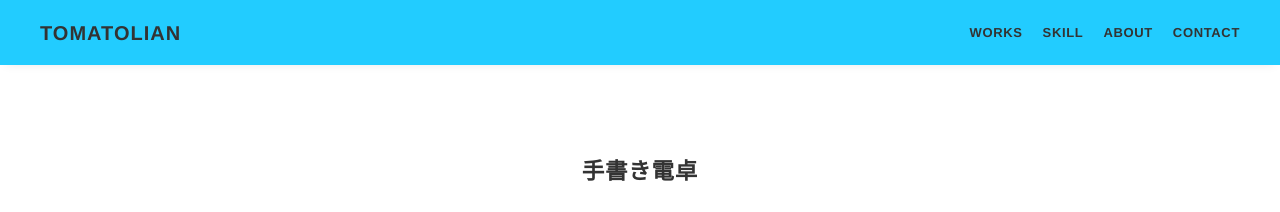
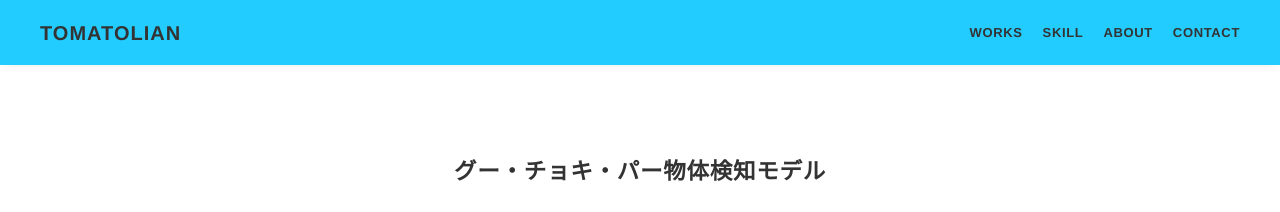
Before and after one commit to tomatolian/tomatolian.github.io, a plain HTML site: page works/work10.html in a window 1280 px wide. Shown: the top 212 px of the page. Drawn offline with nearby package versions, Linux system fonts and the light colour scheme; grey boxes are pictures that could not be loaded.

Commit message:
change title

```diff
--- a/works/work10.html
+++ b/works/work10.html
@@ -34,7 +34,7 @@
 
       <article class="article">
         <div class="article-container">
-          <h2 class="article-title">手書き電卓</h2>
+          <h2 class="article-title">グー・チョキ・パー物体検知モデル</h2>
           <div class="article-body">
             <p>
                 <iframe src="https://drive.google.com/file/d/1j4e8DMaFwxIchpyeoGMQAr2W0cBaUp1h/preview" width="640" height="480" allow="autoplay"></iframe>
```
